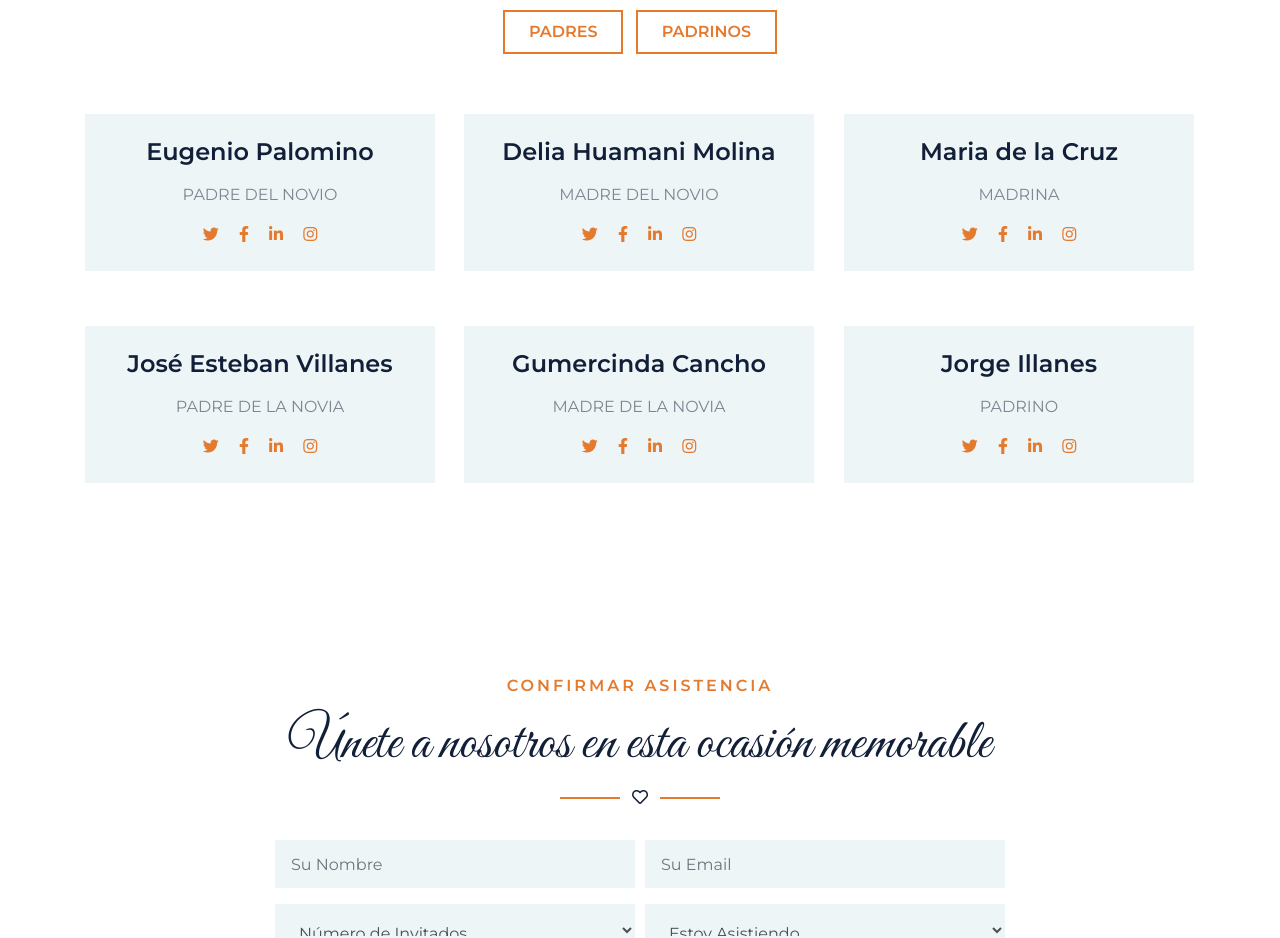
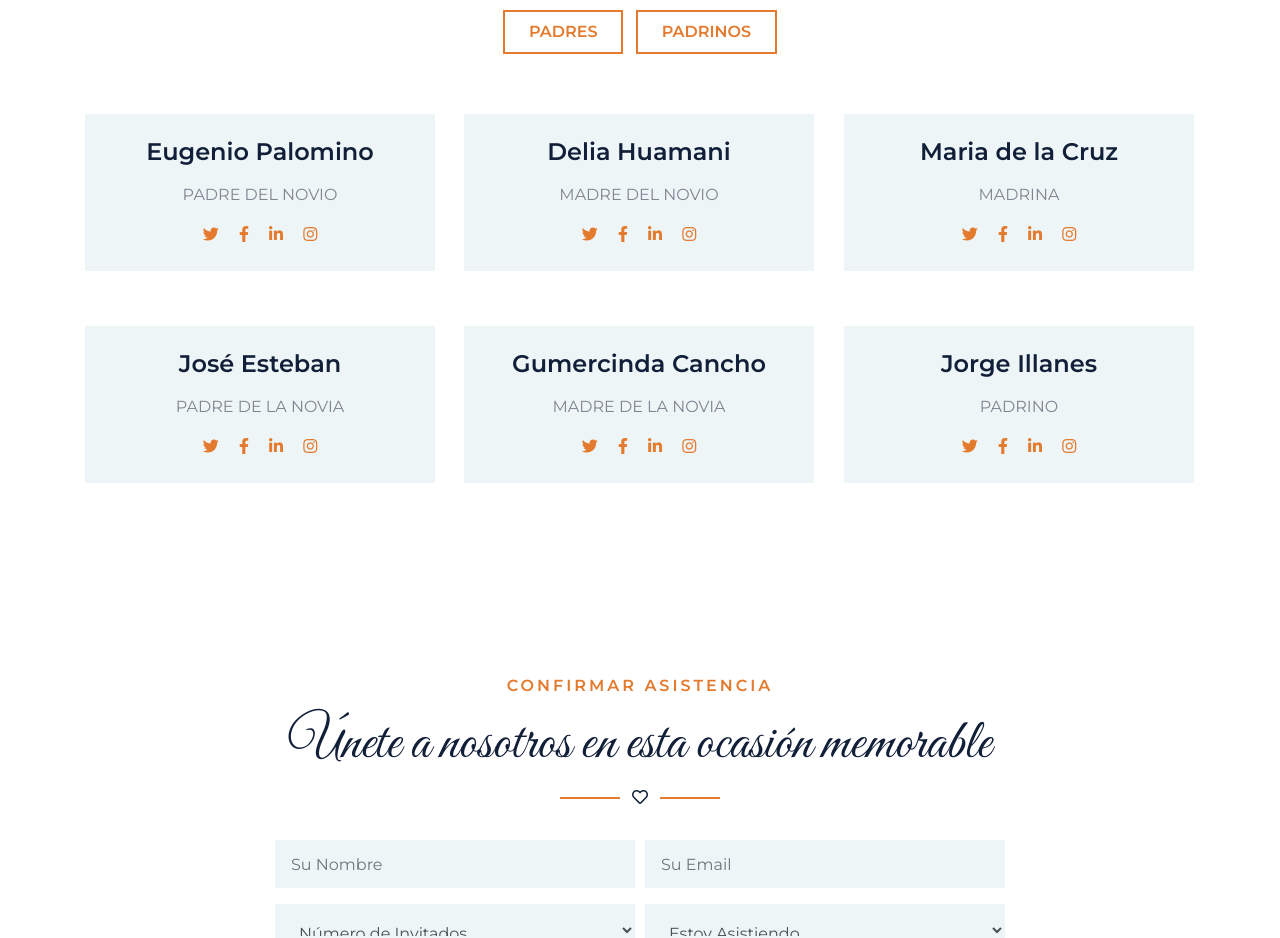
Before and after one commit to Josue644/Invitacion_de_Bodas, a plain HTML site: page index.html in a window 1280 px wide. Shown: the part 6820-7758 px from the top of the page. Drawn offline with nearby package versions, Linux system fonts and the light colour scheme.

Commit message:
Update index.html

```diff
--- a/index.html
+++ b/index.html
@@ -454,7 +454,7 @@
                     <div class="position-relative mb-2">
                         <img class="img-fluid w-100" src="#" alt="">
                         <div class="bg-secondary text-center p-4">
-                            <h4 class="mb-3">Delia Huamani Molina</h4>
+                            <h4 class="mb-3">Delia Huamani</h4>
                             <p class="text-uppercase">Madre del novio</p>
                             <div class="d-inline-block">
                                 <a class="mx-2" href="#"><i class="fab fa-twitter"></i></a>
@@ -469,7 +469,7 @@
                     <div class="position-relative mb-2">
                         <img class="img-fluid w-100" src="#" alt="">
                         <div class="bg-secondary text-center p-4">
-                            <h4 class="mb-3">Maria de la Cruz </h4>
+                            <h4 class="mb-3">Maria de la Cruz</h4>
                             <p class="text-uppercase">Madrina</p>
                             <div class="d-inline-block">
                                 <a class="mx-2" href="#"><i class="fab fa-twitter"></i></a>
@@ -485,7 +485,7 @@
                     <div class="position-relative mb-2">
                         <img class="img-fluid w-100" src="#" alt="">
                         <div class="bg-secondary text-center p-4">
-                            <h4 class="mb-3">José Esteban Villanes</h4>
+                            <h4 class="mb-3">José Esteban</h4>
                             <p class="text-uppercase">Padre de la Novia</p>
                             <div class="d-inline-block">
                                 <a class="mx-2" href="#"><i class="fab fa-twitter"></i></a>
```
